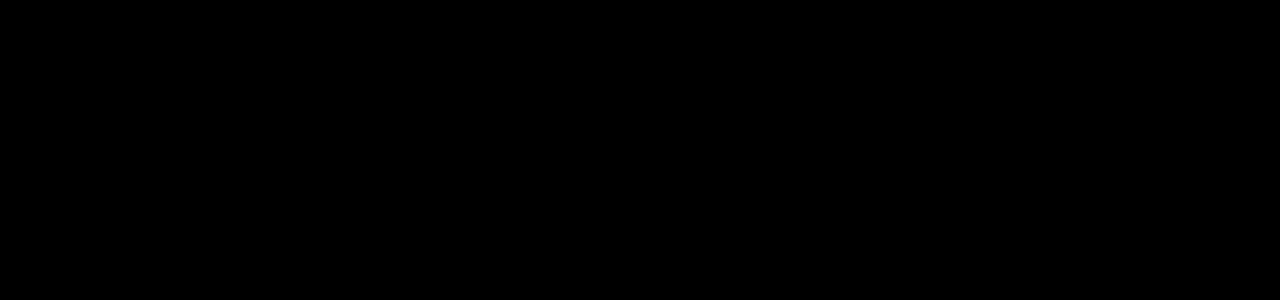
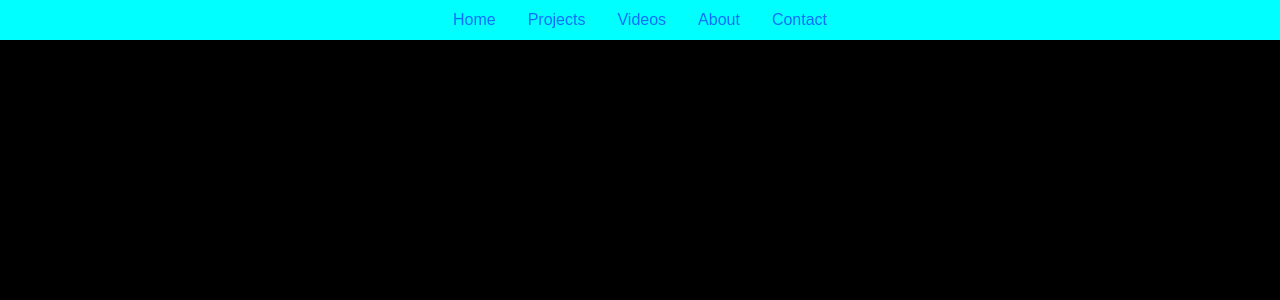
Before and after one commit to CPerez220/my-personal-website, a React (Vite) app in the folder Carlos-Perez/: page /projects in a window 1280 px wide. Before the commit this address had no page. Shown: the top 300 px of the page. Built offline with nearby package versions, Linux system fonts and the light colour scheme; the HTML template or start-up script is replaced by a standard one.

Commit message:
Projects Page created

```diff
--- a/Carlos-Perez/src/App.jsx
+++ b/Carlos-Perez/src/App.jsx
@@ -2,6 +2,7 @@
 import './App.css'
 import { Routes, Route } from "react-router-dom"
 import Home from "./pages/Home"
+import Projects from "./pages/Projects"
 
 function App() {
 
@@ -10,6 +11,7 @@
     <>
       <Routes>
         <Route path="/" element={<Home/>}/>
+        <Route path="/projects" element={<Projects/>}/>
       </Routes>
     </>
   )
--- a/Carlos-Perez/src/components/Header.jsx
+++ b/Carlos-Perez/src/components/Header.jsx
@@ -8,7 +8,7 @@
           <Nav.Link href="/">Home</Nav.Link>
         </Nav.Item>
         <Nav.Item>
-          <Nav.Link eventKey="link-1">Projects</Nav.Link>
+          <Nav.Link href='/projects'>Projects</Nav.Link>
         </Nav.Item>
         <Nav.Item>
           <Nav.Link eventKey="link-2">Videos</Nav.Link>
--- /dev/null
+++ b/Carlos-Perez/src/pages/Projects.jsx
@@ -0,0 +1,11 @@
+import Header from "../components/Header"
+
+const Projects = () => {
+  return(
+    <>
+    <Header/>
+    </>
+  )
+}
+
+export default Projects
```
